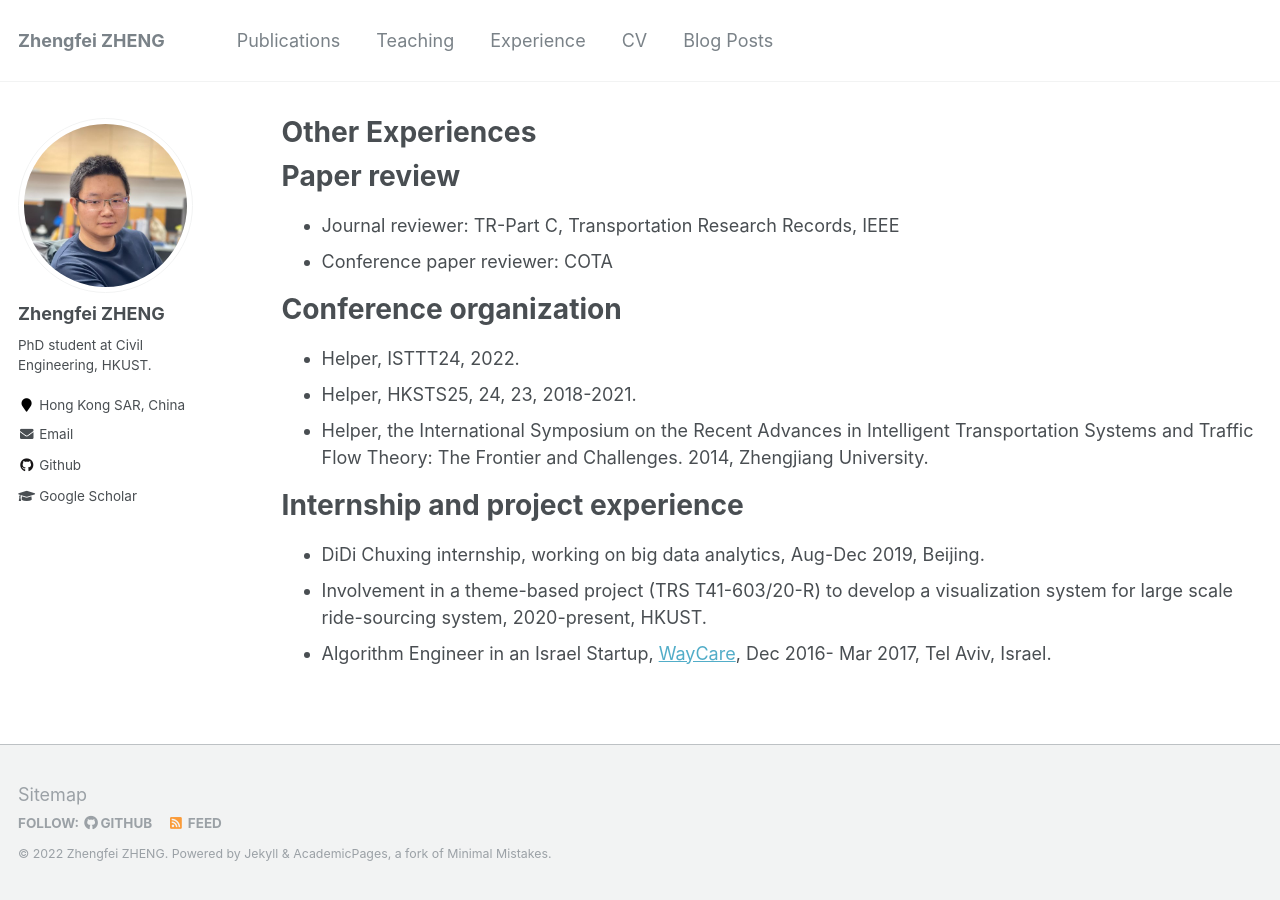
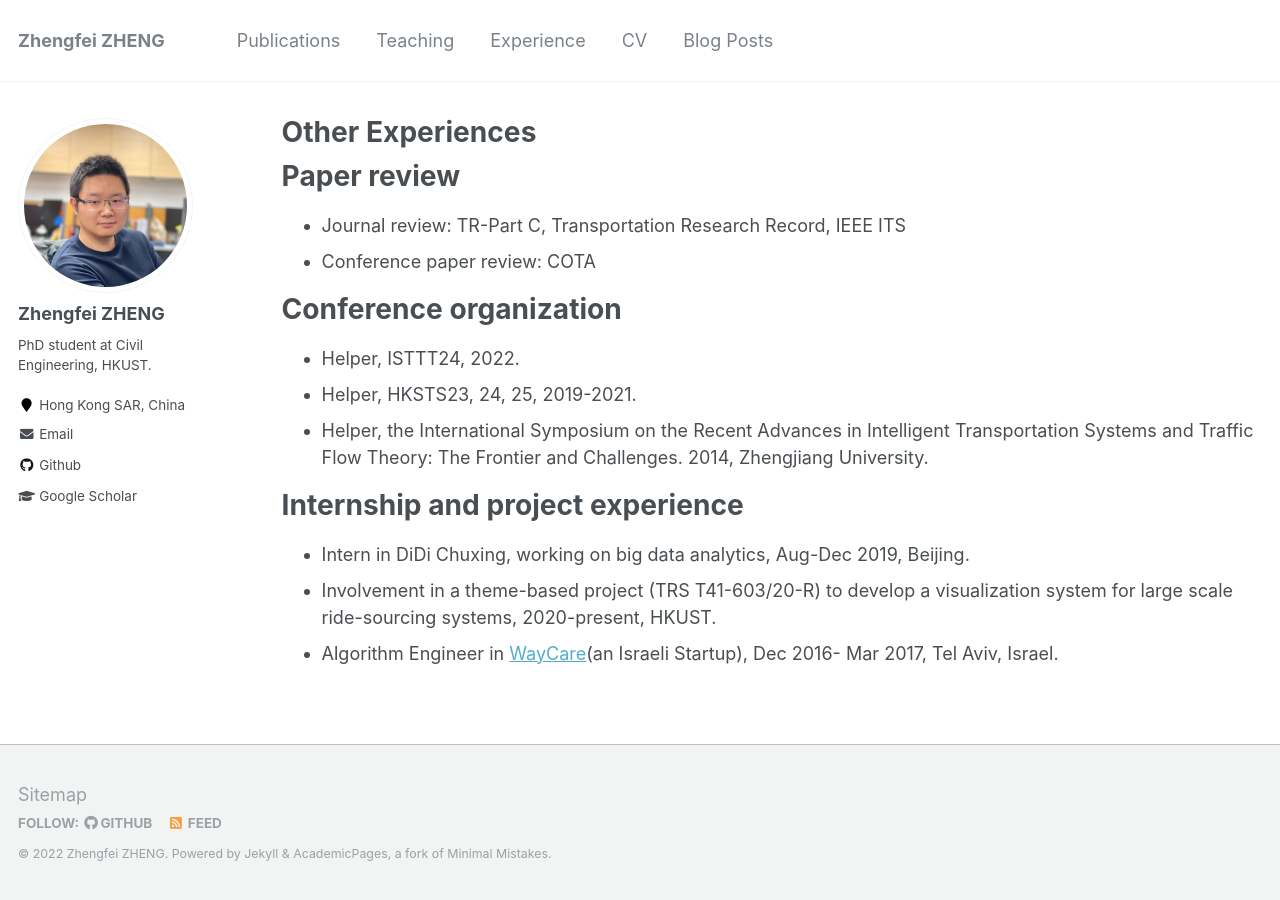
Before and after one commit to zf-z/zf-z.github.io, a Jekyll site: the page built from _pages/services.md, in a window 1280 px wide. Built offline with Jekyll 4.4.1, drawn with Linux system fonts in a browser that asks for light colours.

Commit message:
Update services.md

```diff
--- a/_pages/services.md
+++ b/_pages/services.md
@@ -8,15 +8,15 @@ author_profile: true
 {% include base_path %}
 
 # Paper review
-- Journal reviewer: TR-Part C, Transportation Research Records, IEEE
-- Conference paper reviewer: COTA
+- Journal review: TR-Part C, Transportation Research Record, IEEE ITS
+- Conference paper review: COTA
 
 # Conference organization
 - Helper, ISTTT24, 2022.
-- Helper, HKSTS25, 24, 23, 2018-2021.
+- Helper, HKSTS23, 24, 25, 2019-2021.
 - Helper, the International Symposium on the Recent Advances in Intelligent Transportation Systems and Traffic Flow Theory: The Frontier and Challenges. 2014, Zhengjiang University.
 
 # Internship and project experience
-- DiDi Chuxing internship, working on big data analytics, Aug-Dec 2019, Beijing.
-- Involvement in a theme-based project (TRS T41-603/20-R) to develop a visualization system for large scale ride-sourcing system, 2020-present, HKUST.
-- Algorithm Engineer in an Israel Startup, [WayCare](https://www.rekor.ai/waycare),  Dec 2016- Mar 2017, Tel Aviv, Israel.
+- Intern in DiDi Chuxing, working on big data analytics, Aug-Dec 2019, Beijing.
+- Involvement in a theme-based project (TRS T41-603/20-R) to develop a visualization system for large scale ride-sourcing systems, 2020-present, HKUST.
+- Algorithm Engineer in [WayCare](https://www.rekor.ai/waycare)(an Israeli Startup),  Dec 2016- Mar 2017, Tel Aviv, Israel.
```
